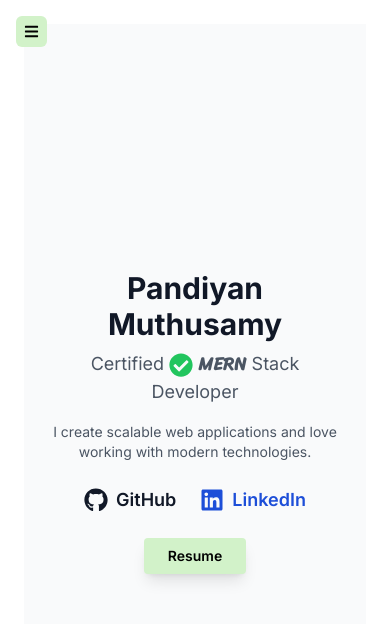
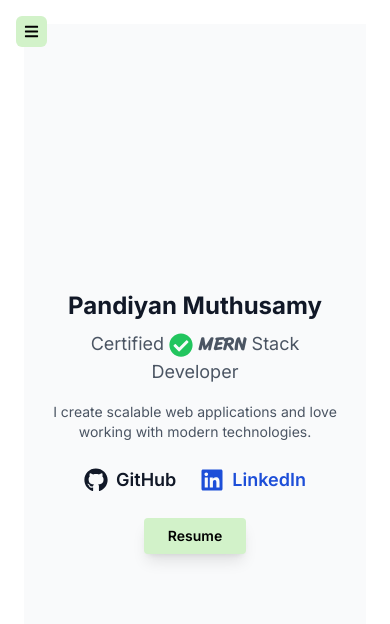
Before and after one commit to Pandiyan-Muthusamy/Portfollio, a React (Create React App) app: page / in a window 390 px wide. Shown: the top 624 px of the page. Built offline with nearby package versions, Linux system fonts and the light colour scheme.

Commit message:
First Commit

```diff
--- a/src/pages/Home.js
+++ b/src/pages/Home.js
@@ -30,7 +30,7 @@ export default function Home({ setCurrentPage }) {
         initial={{ opacity: 0, y: -50 }}
         animate={{ opacity: 1, y: 0 }}
         transition={{ duration: 1 }}
-        className="text-3xl sm:text-4xl md:text-5xl font-bold text-gray-900"
+        className="text-2xl md:text-5xl font-bold text-gray-900"
       >
         {portfolioData.name}
       </motion.h1>
```
